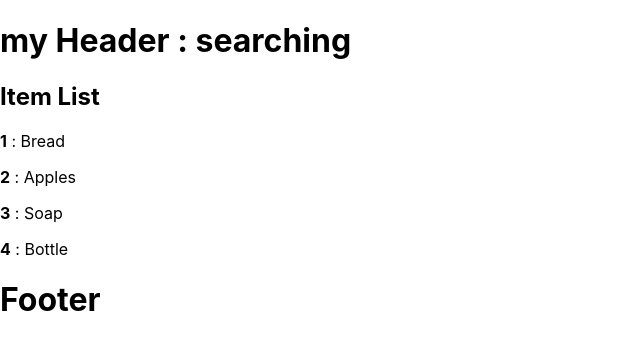
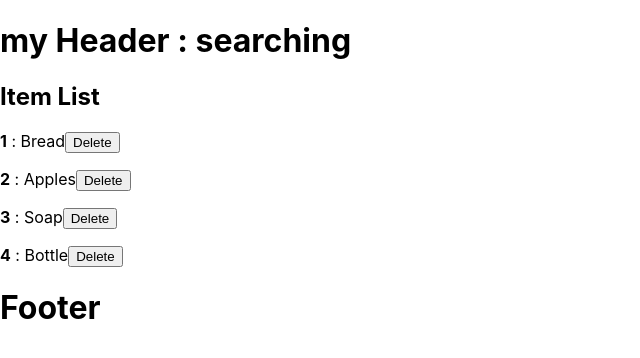
Before and after one commit to RDayalMunda/react-simple, a React (Create React App) app: page / in a window 1280 px wide. Shown: the top 358 px of the page, without its empty margins (0-640 px from the left). Built offline with nearby package versions, Linux system fonts and the light colour scheme.

Commit message:
delete working

```diff
--- a/src/App.js
+++ b/src/App.js
@@ -13,6 +13,13 @@ function App() {
     { sn: 3, name: "Soap" },
     { sn: 4, name: "Bottle" }
   ]
+
+  const onDelete = (item )=>{
+    console.log('deleting', item )
+    let deleteIndex = itemList.findIndex( i => i.sn==item.sn )
+    if (deleteIndex>=0) itemList.splice( deleteIndex , 1 )
+    console.log('fianl Data : ', itemList)
+  }
   return (
     <>
       <Header
@@ -21,6 +28,7 @@ function App() {
       />
       <Todolist
         itemList={itemList}
+        onDelete={onDelete}
       />
       <Footer />
     </>
--- a/src/components/TodoItem.js
+++ b/src/components/TodoItem.js
@@ -1,9 +1,12 @@
 import React from 'react'
 
-export default function TodoItem( { item }) {
+export default function TodoItem( { item, onDelete }) {
   return (
     <div>
-      <p> <b>{item.sn}</b> : {item.name}</p>
+      <p>
+        <b>{item.sn}</b> : {item.name}
+        <button onClick={ ()=>onDelete(item) } >Delete</button>
+      </p>
     </div>
   )
 }
--- a/src/components/TodoList.js
+++ b/src/components/TodoList.js
@@ -7,7 +7,7 @@ export default function Todolist(props) {
       <h2>Item List</h2>
       <div>
         { props.itemList.map( (item)=>{
-          return <TodoItem item={item} key={item.sn}/>
+          return <TodoItem item={item} key={item.sn} onDelete={props.onDelete} />
         } ) }
       </div>
     </div>
```
